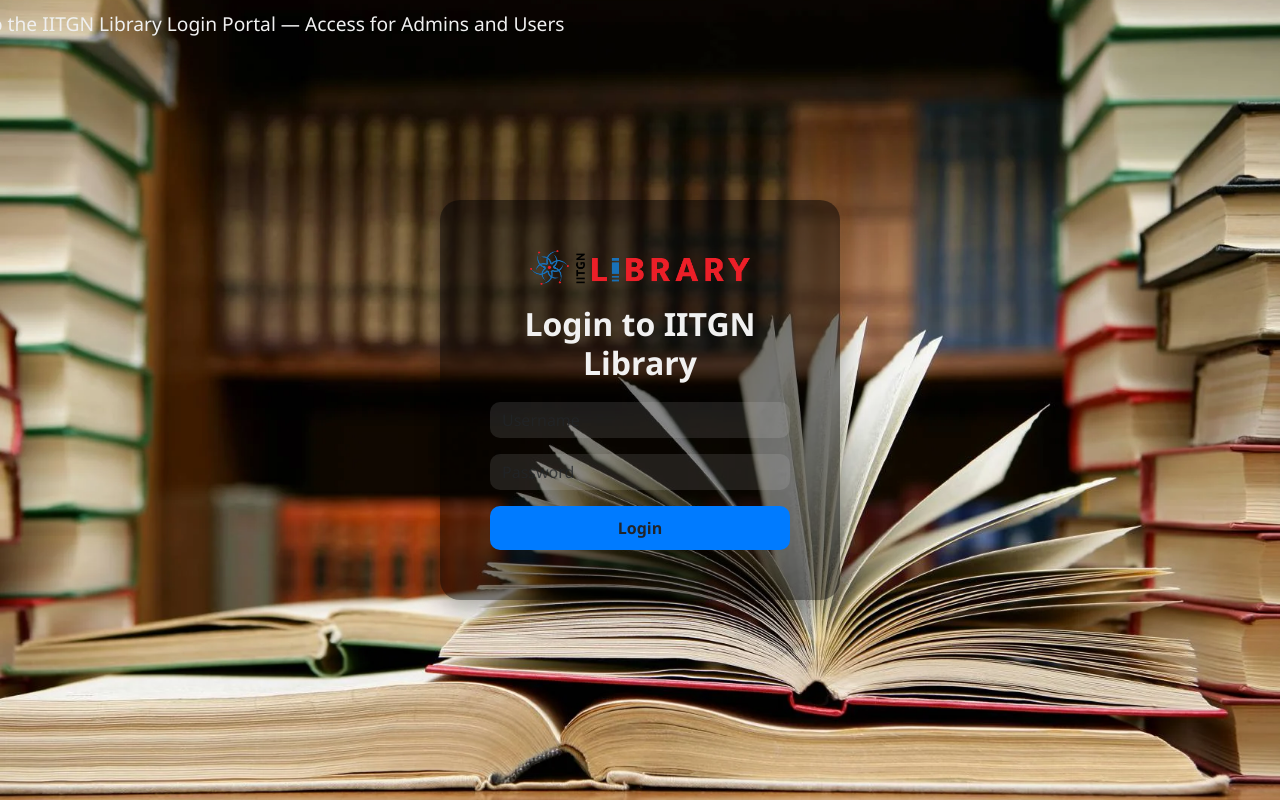
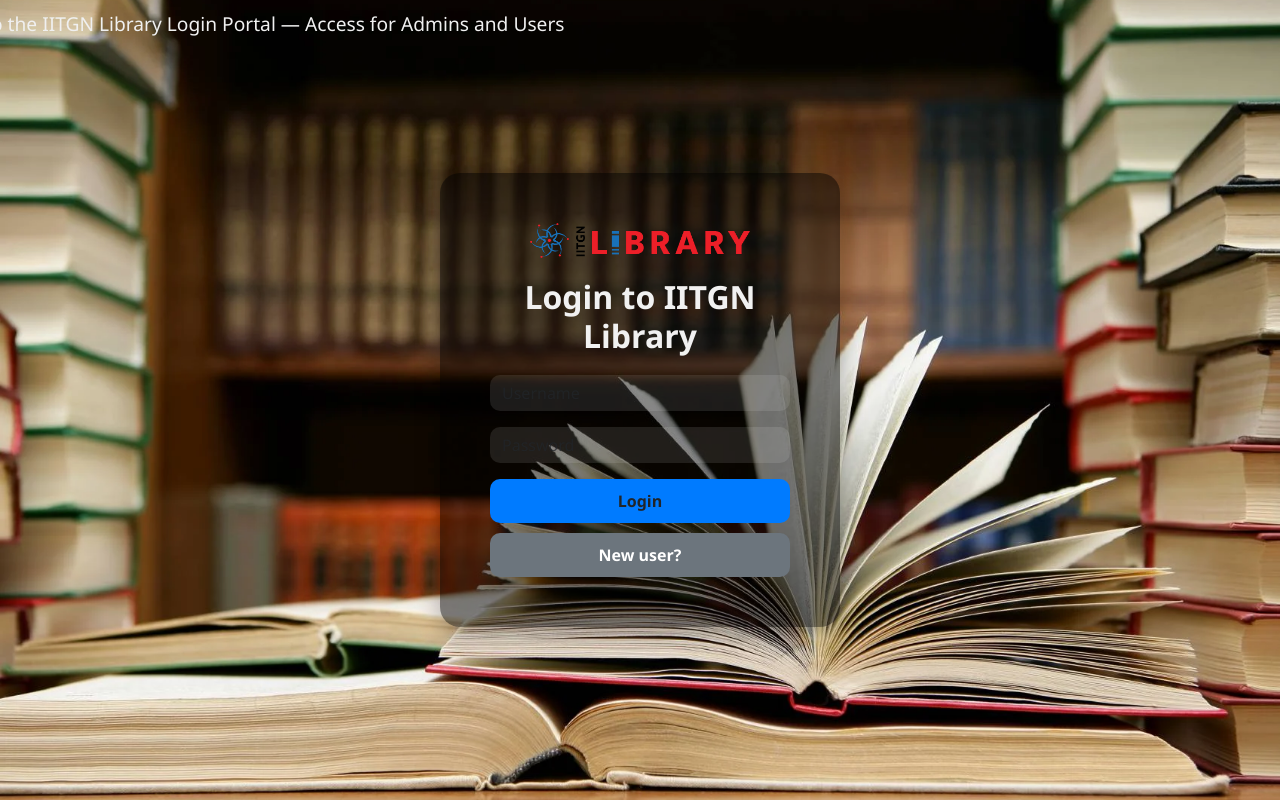
Before and after one commit to Manan1801/Library-Management-System, a Flask app: page /login in a window 1280 px wide. Run offline with Flask 3, Linux system fonts and the light colour scheme.

Commit message:
resolved  issue

```diff
--- a/templates/login.html
+++ b/templates/login.html
@@ -20,7 +20,7 @@
         }
 
         .overlay {
-            background-color: rgba(0, 0, 0, 0.5); /* Dark overlay */
+            background-color: rgba(0, 0, 0, 0.5);
             padding: 50px;
             border-radius: 20px;
             box-shadow: 0 8px 24px rgba(0,0,0,0.3);
@@ -61,6 +61,20 @@
             background-color: #0056b3;
         }
 
+        .btn-secondary-custom {
+            background-color: #6c757d;
+            color: white;
+            border: none;
+            border-radius: 10px;
+            padding: 10px 20px;
+            margin-top: 10px;
+            font-weight: bold;
+        }
+
+        .btn-secondary-custom:hover {
+            background-color: #5a6268;
+        }
+
         .moving-text {
             position: absolute;
             top: 10px;
@@ -96,6 +110,7 @@
             </div>
             <button type="submit" class="btn btn-custom w-100">Login</button>
         </form>
+        <a href="{{ url_for('register') }}" class="btn btn-secondary-custom w-100">New user?</a>
     </div>
 </body>
 </html>
--- a/templates/user_books.html
+++ b/templates/user_books.html
@@ -16,9 +16,6 @@
         {% for book in books %}
         <div class="col">
             <div class="card h-100">
-                <img src="{{ url_for('static', filename='covers/' + book.Book_ID|string + '.jpg') }}"
-                     class="card-img-top" alt="{{ book.Book_Name }}"
-                     onerror="this.src='{{ url_for('static', filename='images/default_cover.jpg') }}'">
                 <div class="card-body">
                     <h5 class="card-title">{{ book.Book_Name }}</h5>
                     <p class="card-text text-muted">{{ book.Book_Author }}</p>
```
